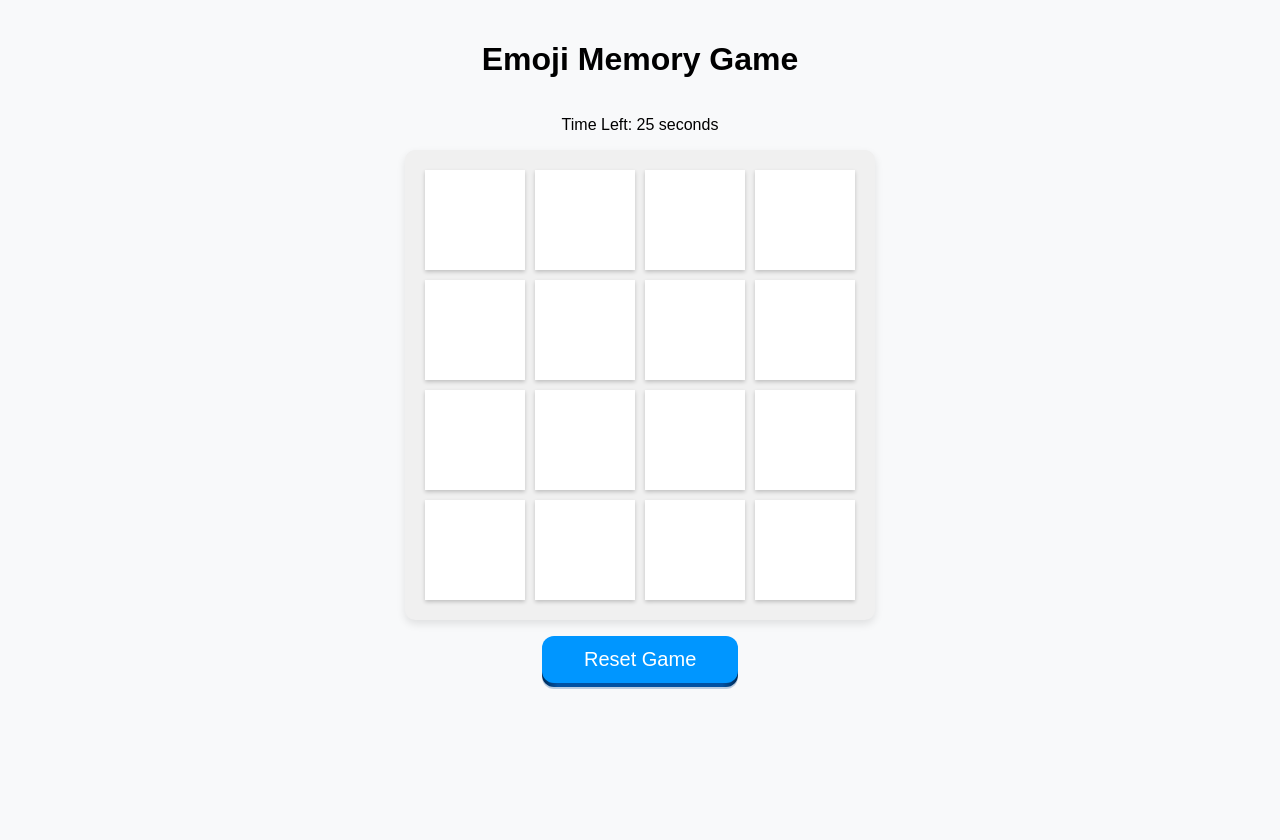
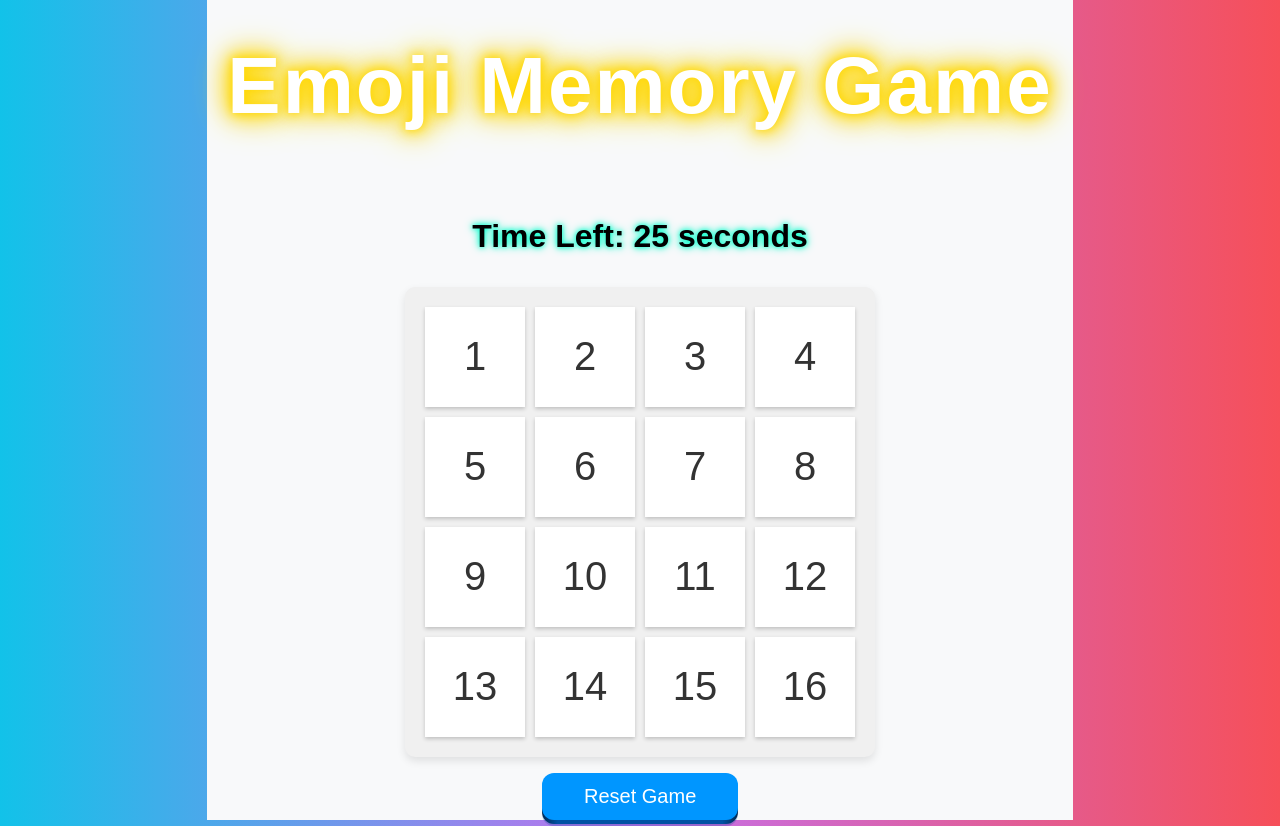
Before and after one commit to Duggi-Niharika-Sai-06/FSE-Game-17, a React (Create React App) app: page / in a window 1280 px wide. Built offline with nearby package versions, Linux system fonts and the light colour scheme.

Commit message:
UI changes

```diff
--- a/public/index.html
+++ b/public/index.html
@@ -5,39 +5,90 @@
     <link rel="icon" href="%PUBLIC_URL%/favicon.ico" />
     <meta name="viewport" content="width=device-width, initial-scale=1" />
     <meta name="theme-color" content="#000000" />
-    <meta
-      name="description"
-      content="Web site created using create-react-app"
-    />
+    <meta name="description" content="Web site created using create-react-app" />
     <link rel="apple-touch-icon" href="%PUBLIC_URL%/logo192.png" />
-    <!--
-      manifest.json provides metadata used when your web app is installed on a
-      user's mobile device or desktop. See https://developers.google.com/web/fundamentals/web-app-manifest/
-    -->
     <link rel="manifest" href="%PUBLIC_URL%/manifest.json" />
-    <!--
-      Notice the use of %PUBLIC_URL% in the tags above.
-      It will be replaced with the URL of the `public` folder during the build.
-      Only files inside the `public` folder can be referenced from the HTML.
 
-      Unlike "/favicon.ico" or "favicon.ico", "%PUBLIC_URL%/favicon.ico" will
-      work correctly both with client-side routing and a non-root public URL.
-      Learn how to configure a non-root public URL by running `npm run build`.
-    -->
+    <style>
+      /* Existing styles... */
+
+      body {
+        margin: 0;
+        padding: 0;
+        font-family: -apple-system, BlinkMacSystemFont, "Segoe UI", "Roboto", "Oxygen",
+          "Ubuntu", "Cantarell", "Fira Sans", "Droid Sans", "Helvetica Neue",
+          sans-serif;
+        -webkit-font-smoothing: antialiased;
+        -moz-osx-font-smoothing: grayscale;
+        background: linear-gradient(to right, #12c2e9, #c471ed, #f64f59);
+        color: #333;
+        text-align: center;
+      }
+
+      #root {
+        display: flex;
+        flex-direction: column;
+        justify-content: center;
+        align-items: center;
+        height: 100vh;
+      }
+
+      .emoji-grid {
+        display: grid;
+        grid-template-columns: repeat(4, 1fr);
+        gap: 20px;
+        padding: 20px;
+        background-color: rgba(255, 255, 255, 0.8);
+        border-radius: 10px;
+        box-shadow: 0 4px 6px rgba(0, 0, 0, 0.1);
+      }
+
+      .emoji-card {
+        width: 80px;
+        height: 80px;
+        display: flex;
+        justify-content: center;
+        align-items: center;
+        background-color: #fff;
+        border-radius: 10px;
+        box-shadow: 0 4px 6px rgba(0, 0, 0, 0.1);
+        font-size: 2rem;
+        transition: transform 0.3s, box-shadow 0.3s;
+      }
+
+      .emoji-card:hover {
+        transform: scale(1.1);
+        box-shadow: 0 6px 8px rgba(0, 0, 0, 0.15);
+      }
+
+      /* New styles for the game title */
+      .game-title {
+            font-size: 5rem;
+            color: #fff;
+            text-shadow: 0 0 10px #fff, 0 0 20px #ff33cc, 0 0 30px #ff33cc, 0 0 40px #ff33cc, 0 0 50px #ff33cc, 0 0 60px #ff33cc, 0 0 70px #ff33cc;
+            animation: glow 1s infinite alternate;
+            font-weight: bold;
+            letter-spacing: 2px;
+            margin-top: 40px;
+        }
+
+      @keyframes glow {
+        from {
+          text-shadow: 0 0 10px #fff, 0 0 20px #ff33cc, 0 0 30px #ff33cc, 0 0 40px #ff33cc, 0 0 50px #ff33cc, 0 0 60px #ff33cc, 0 0 70px #ff33cc;
+        }
+        to {
+          text-shadow: 0 0 20px #fff, 0 0 30px #ff66b3, 0 0 40px #ff66b3, 0 0 50px #ff66b3, 0 0 60px #ff66b3, 0 0 70px #ff66b3, 0 0 80px #ff66b3;
+        }
+      }
+    </style>
+
     <title>Emoji Memory</title>
   </head>
   <body>
     <noscript>You need to enable JavaScript to run this app.</noscript>
-    <div id="root"></div>
-    <!--
-      This HTML file is a template.
-      If you open it directly in the browser, you will see an empty page.
-
-      You can add webfonts, meta tags, or analytics to this file.
-      The build step will place the bundled scripts into the <body> tag.
-
-      To begin the development, run `npm start` or `yarn start`.
-      To create a production bundle, use `npm run build` or `yarn build`.
-    -->
+    <div id="root">
+      <h1 class="game-title">Emoji Game</h1>
+      <!-- Other components will be inserted here by React -->
+    </div>
   </body>
 </html>
--- a/src/App.css
+++ b/src/App.css
@@ -141,3 +141,22 @@
 .button-82-pushable:focus:not(:focus-visible) {
   outline: none;
 }
+
+.game-title {
+  font-size: 5rem;
+  color: #fff;
+  text-shadow: 0 0 10px #fff, 0 0 20px #00ffcc, 0 0 30px #00ffcc, 0 0 40px #00ffcc, 0 0 50px #00ffcc, 0 0 60px #00ffcc, 0 0 70px #00ffcc;
+  animation: glow 1s infinite alternate;
+  font-weight: bold;
+  letter-spacing: 2px;
+  margin-top: 40px;
+}
+
+@keyframes glow {
+  from {
+      text-shadow: 0 0 10px #fff, 0 0 20px #00ffcc, 0 0 30px #00ffcc, 0 0 40px #00ffcc, 0 0 50px #00ffcc, 0 0 60px #00ffcc, 0 0 70px #00ffcc;
+  }
+  to {
+      text-shadow: 0 0 20px #fff, 0 0 30px #00ccff, 0 0 40px #00ccff, 0 0 50px #00ccff, 0 0 60px #00ccff, 0 0 70px #00ccff, 0 0 80px #00ccff;
+  }
+}
--- a/src/App.js
+++ b/src/App.js
@@ -5,7 +5,7 @@ import Game from './Components/Game';
 function App() {
   return (
     <div className="App">
-      <h1>Emoji Memory Game</h1>
+      <h1 className="game-title">Emoji Memory Game</h1>
       <Game />
     </div>
   );
--- a/src/Components/Card.js
+++ b/src/Components/Card.js
@@ -1,12 +1,12 @@
 import React from 'react';
 
-function Card({ emoji, index, flipped, solved, disabled, handleClick }) {
+function Card({ emoji, index, flipped, solved, disabled, handleClick, cardNumber }) {
   return (
     <div
       className={`card ${flipped.includes(index) || solved.includes(index) ? 'flipped' : ''}`}
       onClick={() => !disabled && !flipped.includes(index) && handleClick(index)}
     >
-      {flipped.includes(index) || solved.includes(index) ? emoji : ''}
+      {flipped.includes(index) || solved.includes(index) ? emoji : cardNumber}
     </div>
   );
 }
--- a/src/Components/Game.js
+++ b/src/Components/Game.js
@@ -1,6 +1,7 @@
 import React, { useState, useRef, useEffect } from 'react';
 import Card from './Card';
-import Timer from './Timer'
+import Timer from './Timer';
+import '../Game.css';
 
 function Game() {
   const emojis = ['😀', '😁', '😂', '😃', '😄', '😅', '😆', '😉'];
@@ -76,7 +77,9 @@ function Game() {
   return (
     <div>
       <div>
-        {solved.length === allEmojis.length ? (<h2>Congratulations! You won!</h2>) : (
+        {solved.length === allEmojis.length ? (
+          <h2 className="congratulations-text">Congratulations! You won!</h2>
+        ) : (
           gameOver ? (
             <h2>{gameOver}</h2>
           ) : (
@@ -98,6 +101,7 @@ function Game() {
               solved={solved}
               disabled={disabled}
               handleClick={handleClick}
+              cardNumber={index + 1} // Pass card number here
             />
           ))}
         </div>
--- a/src/Components/Timer.js
+++ b/src/Components/Timer.js
@@ -28,9 +28,18 @@ function Timer({ initialTime, onTimeout }, ref) {
   }));
 
   return (
-    <div>
-      <p>Time Left: {time} seconds</p>
-    </div>
+    <div style={{ textAlign: "center", marginTop: "20px" }}>
+    <p style={{
+        fontSize: "2rem",
+        fontWeight: "bold",
+        color: "#000",
+        textShadow: "0 0 5px #00ffcc, 0 0 10px #00ffcc"
+    }}>
+        Time Left: {time} seconds
+    </p>
+</div>
+
+
   );
 }
 
--- /dev/null
+++ b/src/Game.css
@@ -0,0 +1,30 @@
+@keyframes jump {
+    0%, 20%, 50%, 80%, 100% {
+      transform: translateY(0);
+    }
+    40% {
+      transform: translateY(-10px);
+    }
+    60% {
+      transform: translateY(-5px);
+    }
+  }
+
+  .congratulations-text {
+    font-size: 2.5rem;
+    font-weight: bold;
+    color: #018C07; /* Green color for the text */
+    text-align: center;
+    animation: jump 1s infinite, glow 1s infinite alternate;
+    text-shadow: 0 0 5px #00FF00, 0 0 10px #00FF00;
+}
+
+
+  @keyframes glow {
+    from {
+      text-shadow: 0 0 5px #FFD700, 0 0 10px #FFD700, 0 0 15px #FFD700, 0 0 20px #FFD700;
+    }
+    to {
+    text-shadow: 0 0 10px #FFD700, 0 0 20px #FFD700, 0 0 30px #FFD700, 0 0 40px #FFD700;
+    }
+  }
```
